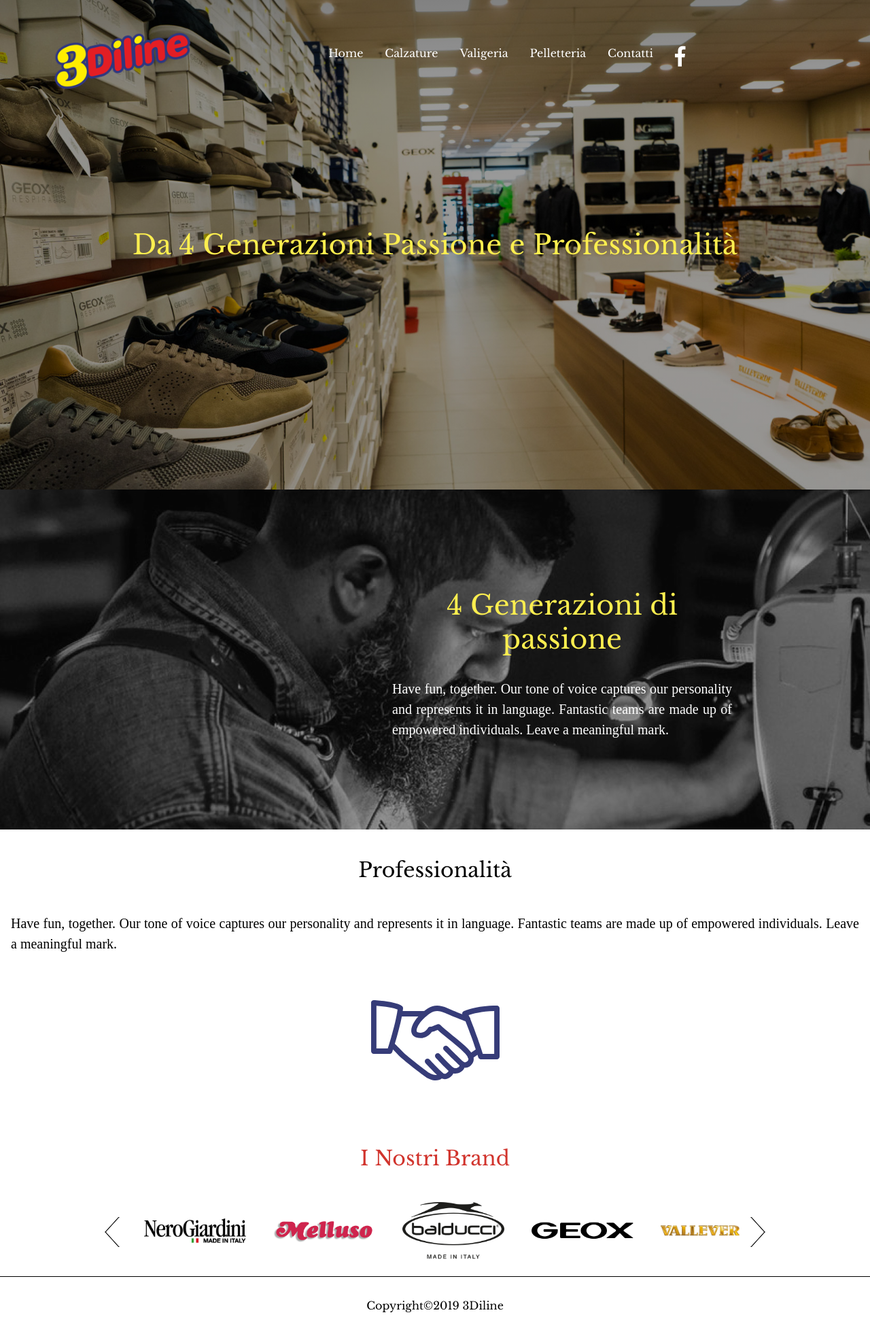
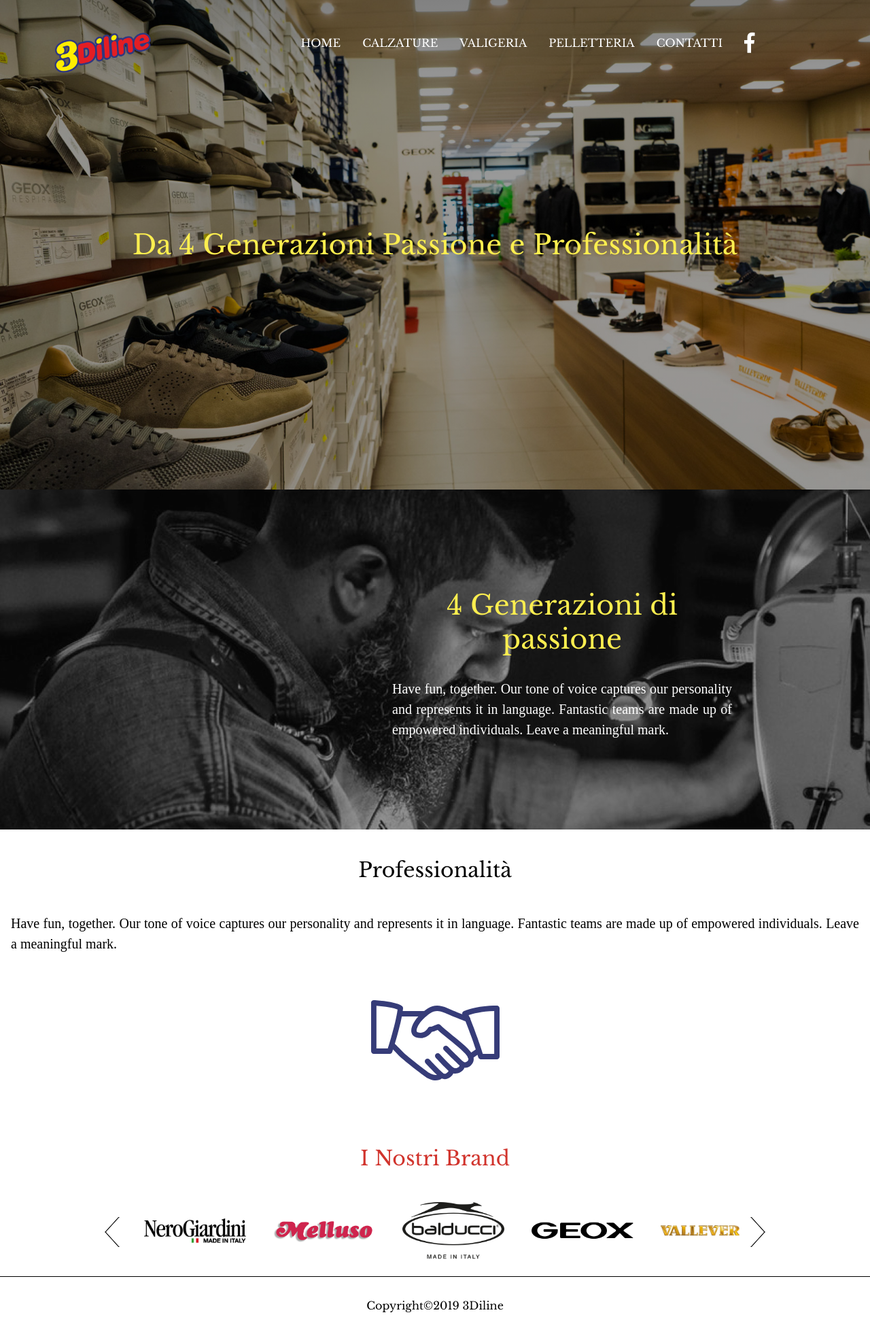
Before and after one commit to matteocarpi/3Diline, a Jekyll site: the page built from pages/index.md, in a window 1280 px wide. Shown: the whole page at 68% size. Built offline with Jekyll 4.4.1, drawn with Linux system fonts in a browser that asks for light colours.

Commit message:
styled and aligned header

```diff
--- a/_sass/desktop-navigation.scss
+++ b/_sass/desktop-navigation.scss
@@ -1,35 +1,38 @@
 header {
   position: absolute;
   display: flex;
+  justify-content: space-between;
   align-items: center;
   width: 100%;
   margin-top: 1rem;
   z-index: 1;
-  right: 0;
   * {
     color: white;
+    width: 33.33%;
   }
 }
-
-.fab.fa-facebook-f {
-  font-size: 30px;
+header:after {
+  content: '';
+  flex-grow: 1;
 }
 
 @media screen and (min-width: 768px) {
   ul#large-menu {
     display: flex;
     list-style: none;
+    align-items: center;
   }
 }
-
+.fab.fa-facebook-f {
+  font-size: 30px;
+}
 a {
   font: 100% $text;
   text-decoration: none;
 }
 
 ul {
-  list-style: none;
-  margin: 0;
+  margin: 0 auto;
   padding-left: 0;
 }
 
@@ -40,6 +43,12 @@
   position: relative;
   text-decoration: none;
   transition-duration: 0.5s;
+  span.nav-link {
+    cursor: default;
+  }
+  .nav-link {
+    text-transform: uppercase;
+  }
 }
 
 ul li ul {
@@ -49,7 +58,7 @@
   position: absolute;
   transition: all 0.5s ease;
   margin-top: 1rem;
-  left: 0;
+  left: 1rem;
   display: none;
 }
 
@@ -70,11 +79,6 @@
   z-index: 1;
   background-color: rgba(000, 000, 000, 0.5);
 }
-ul#large-menu {
-  position: absolute;
-  left: 36.5%;
-  margin-top: 1rem;
-}
 a.logo {
   img {
     max-width: 200px;
--- a/_sass/universal.scss
+++ b/_sass/universal.scss
@@ -2,6 +2,7 @@
   margin: 0;
 }
 body {
+  position: relative;
   width: 100%;
   display: flex;
   flex-direction: column;
```
